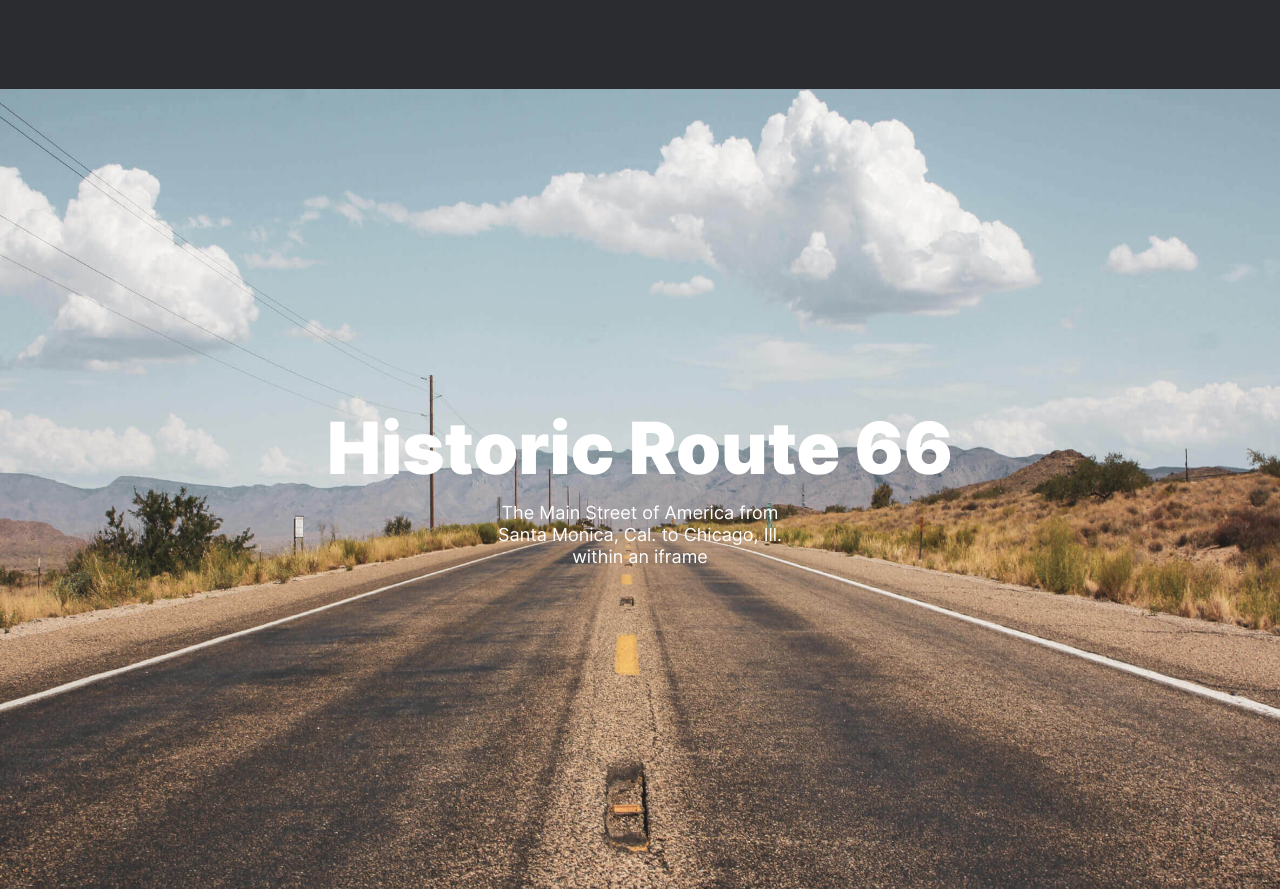
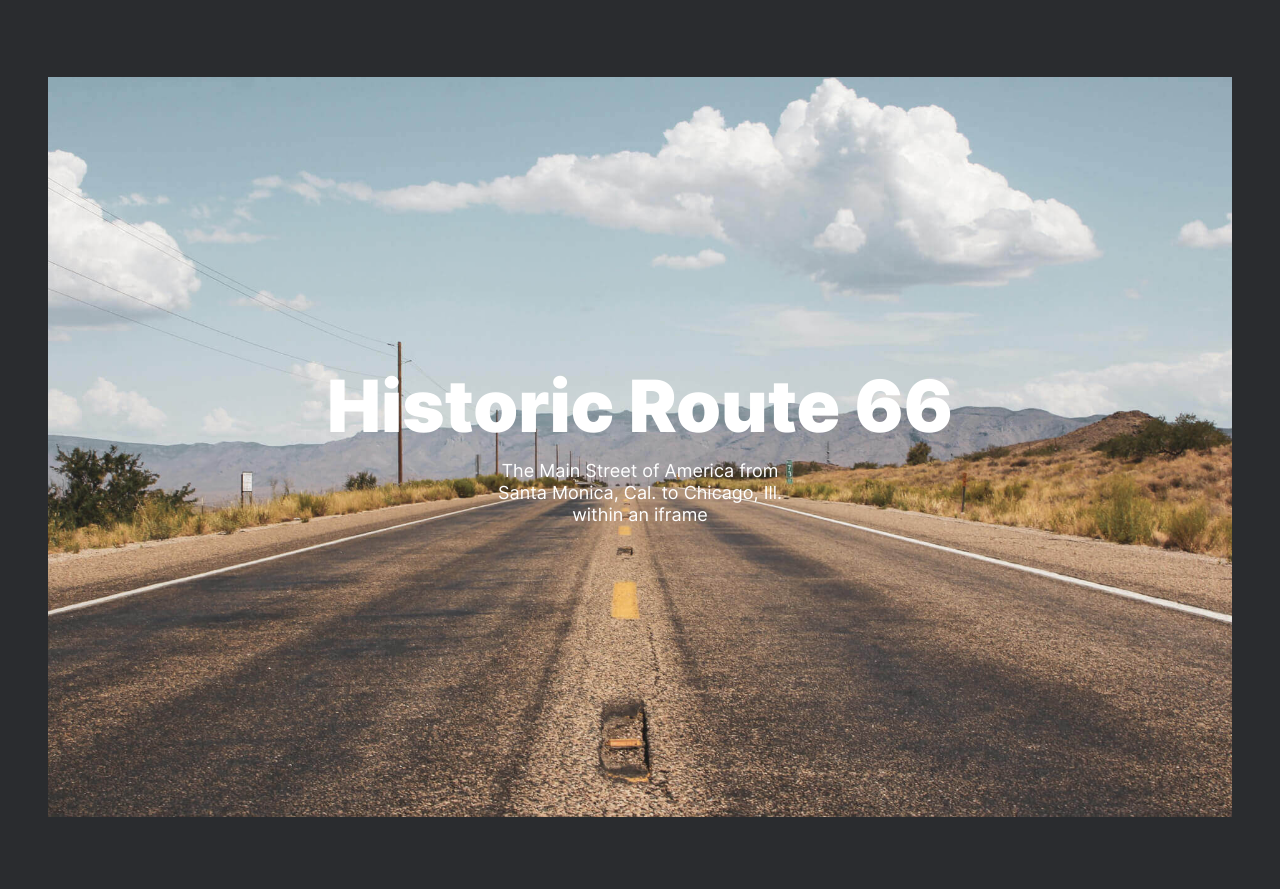
Before and after one commit to phoenixeliot-practicum/web_project_3, a plain HTML site: page index.html in a window 1280 px wide. Shown: the part 6128-7017 px from the top of the page. Drawn offline with Linux system fonts and the light colour scheme.

Commit message:
WIP Fix up some stuff

```diff
--- a/blocks/cover/__link/cover__link.css
+++ b/blocks/cover/__link/cover__link.css
@@ -1,3 +1,33 @@
 .cover__link {
   color: white;
+  text-align: center;
+  text-decoration: none;
+  /* display: block; */
+  width: 100%;
+  height: auto;
+  background-image: url('../../../images/cover-route-66.jpg');
+  background-position: center;
+  background-size: cover;
+  min-height: 200px;
+  display: flex;
+  flex-direction: column;
+  justify-content: center;
 }
+
+@media (min-width: 768px) {
+  .cover__link {
+    min-height: 480px;
+  }
+}
+
+@media (min-width: 1024px) {
+  .cover__link {
+    min-height: 640px;
+  }
+}
+
+@media (min-width: 1280px) {
+  .cover__link {
+    min-height: 740px;
+  }
+}
--- a/blocks/cover/__subtitle/cover__subtitle.css
+++ b/blocks/cover/__subtitle/cover__subtitle.css
@@ -1,5 +1,5 @@
 .cover__subtitle {
-  margin: 16px 0 0;
+  margin: 16px auto 0;
   font-size: 14px;
   line-height: 16px;
   max-width: 320px;
--- a/blocks/cover/__title/cover__title.css
+++ b/blocks/cover/__title/cover__title.css
@@ -1,5 +1,5 @@
 .cover__title {
-  margin: 0;
+  margin: 0 auto;
   font-weight: 900;
   font-size: 32px;
   line-height: 35px;
--- a/blocks/cover/cover.css
+++ b/blocks/cover/cover.css
@@ -5,9 +5,11 @@
 @import './__overlay/cover__overlay.css';
 @import './__background/cover__background.css';
 .cover {
-  position: relative;
+  /* position: relative; */
   width: 100%;
-  padding-bottom: 62.5%;
+  max-width: 1184px;
+  margin: 0 auto;
+  /* padding-bottom: 62.5%; */
   color: white;
   font-family: 'Inter', sans-serif;
 }
--- a/index.html
+++ b/index.html
@@ -206,6 +206,14 @@
       </section>
       <section class="section cover">
         <a class="cover__link" target="_blank" href="https://www.nps.gov/subjects/travelroute66/index.htm">
+          <h2 class="cover__title">Historic Route 66</h2>
+          <p class="cover__subtitle">
+            The Main Street of America from<br>
+            Santa Monica, Cal. to Chicago, Ill.<br>
+            within an iframe
+          </p>
+        </a>
+        <!-- <a class="cover__link" target="_blank" href="https://www.nps.gov/subjects/travelroute66/index.htm">
           <div class="cover__texts">
             <h2 class="cover__title">Historic Route 66</h2>
             <p class="cover__subtitle">
@@ -216,7 +224,7 @@
           </div>
           <div class="cover__overlay"></div>
           <img class="cover__background" alt="A picture of Route 66 from the ground" src="images/cover-route-66.jpg">
-        </a>
+          </a> -->
       </section>
     </main>
     <footer class="footer section">
```
